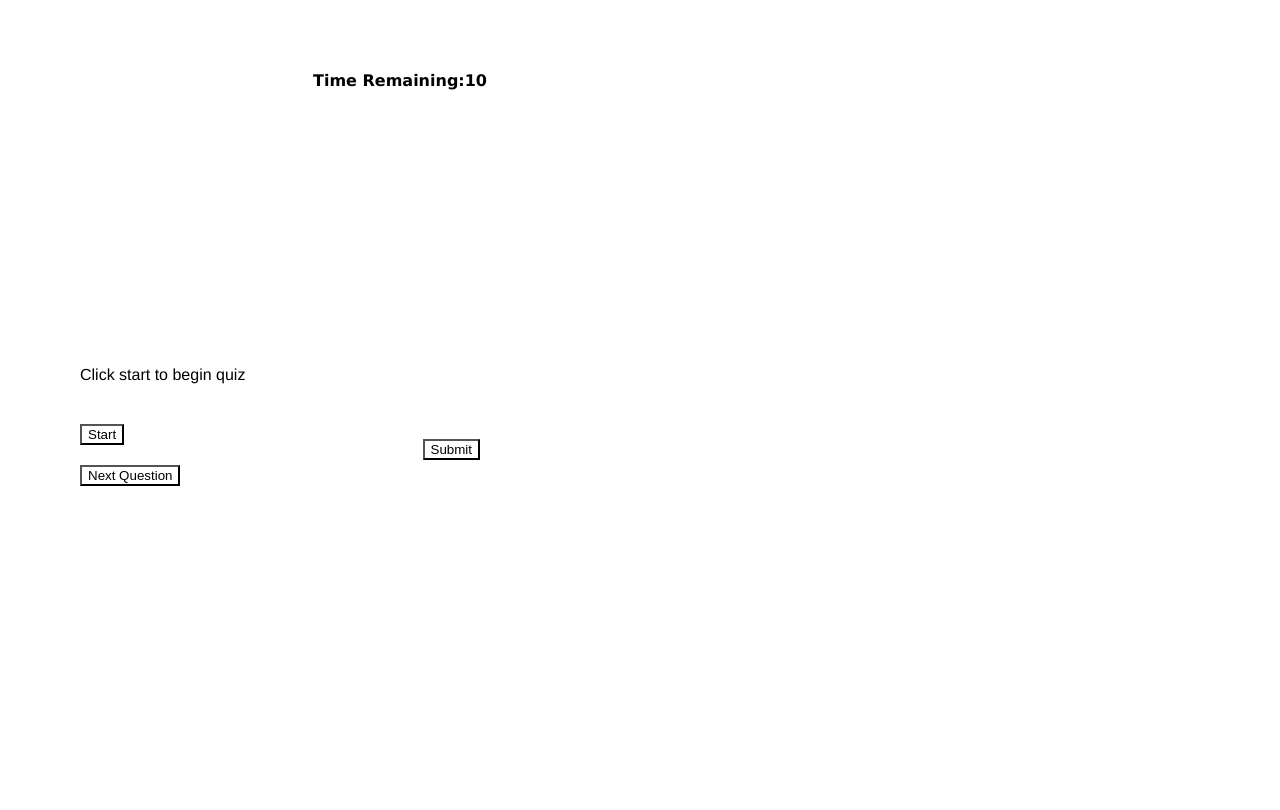
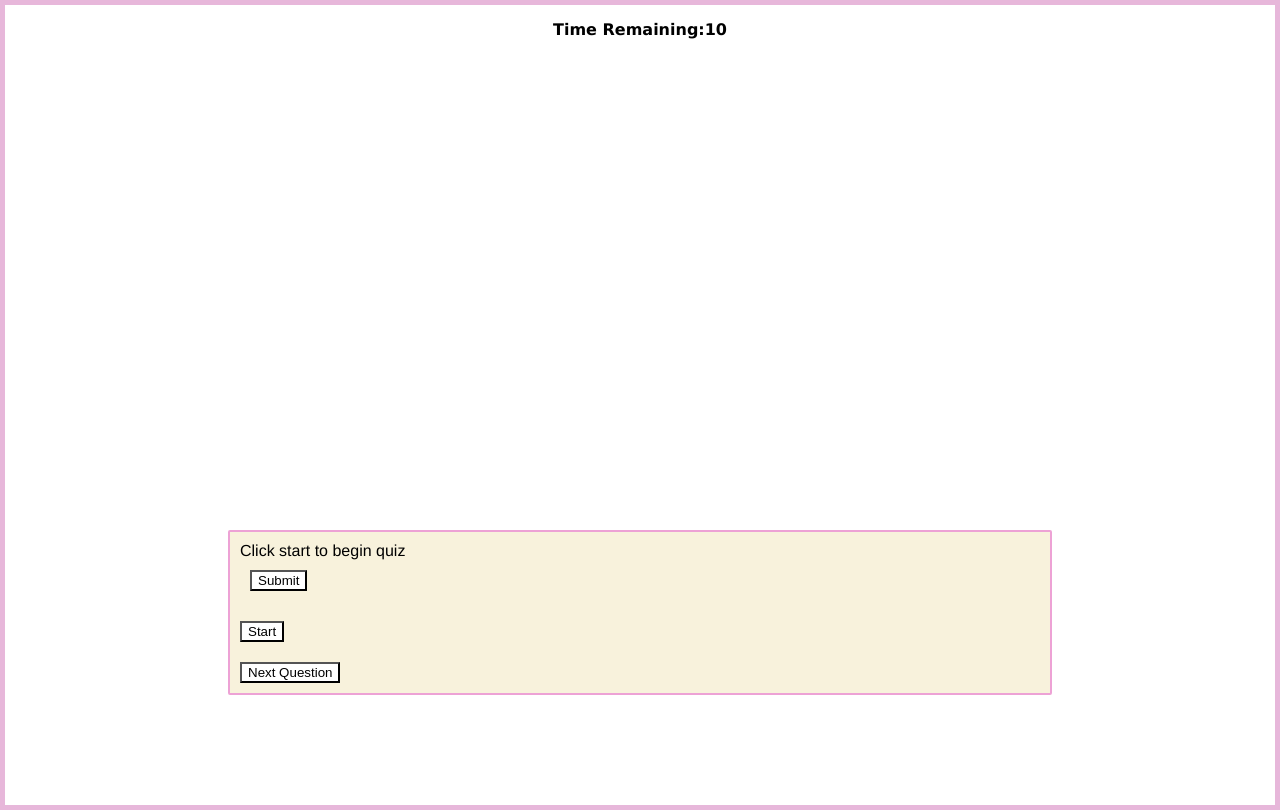
Before and after one commit to koreey/Quiz-Game, a plain HTML site: page index.html in a window 1280 px wide. Drawn offline with Linux system fonts and the light colour scheme.

Commit message:
updated container

```diff
--- a/css/main.css
+++ b/css/main.css
@@ -4,9 +4,9 @@ body{
     margin:0;
     display: flex;
     flex-direction: column;
-    justify-content: center;
-    align-items: center;
-    width: 100vh;
+    justify-content: space-between;
+    align-items:center;
+    border: 5px solid rgb(231, 183, 218);
     height: 100vh;
     background-image: url('../../Planning Folder/image folder/quizGameBackground.jpg');
     background-size: cover;
@@ -19,6 +19,8 @@ p{
     font-family:'Lucida Sans', 'Lucida Sans Regular', 'Lucida Grande', 'Lucida Sans Unicode', Geneva, Verdana, sans-serif;
     font-size: 19;
     font-weight: bolder;
+    margin:auto;
+    margin-top: 15px;
 }
 
 .container{
@@ -28,12 +30,14 @@ p{
     display: flex;
     flex-direction: column;
     width: 800px;
-    margin: 250px;
+    margin-bottom: 110px;
     max-width: 80%;
-    background-color: white;
+    background-color: #F8F2DC;
     border-radius: 2px;
     padding: 10px;
+    border: 2px solid rgb(237, 162, 213);
 }
+
 #answerForm{
     display: flex;
     flex-direction: row;
@@ -41,7 +45,7 @@ p{
 .controls{
     display: flex;
     justify-content: space-around;
-    align-items: center;
+    align-items: end;
     border-radius: 30px;
     padding: 10px;
 
@@ -63,7 +67,7 @@ p{
     display: flex;
     background-color: white;
     box-sizing:border-box ;
-    position: absolute;
+    /* position: absolute; */
     right: 800px;
     bottom: 340px;
 
@@ -74,7 +78,7 @@ p{
 #nextQuestionButton {
     display: flex;
     background-color: white;
-    box-sizing:border-box
+    box-sizing:border-box;
     margin: 20px,0;
     width: fit-content;
 }
```
Also changed, not shown: index.html (+15 -12 lines).
